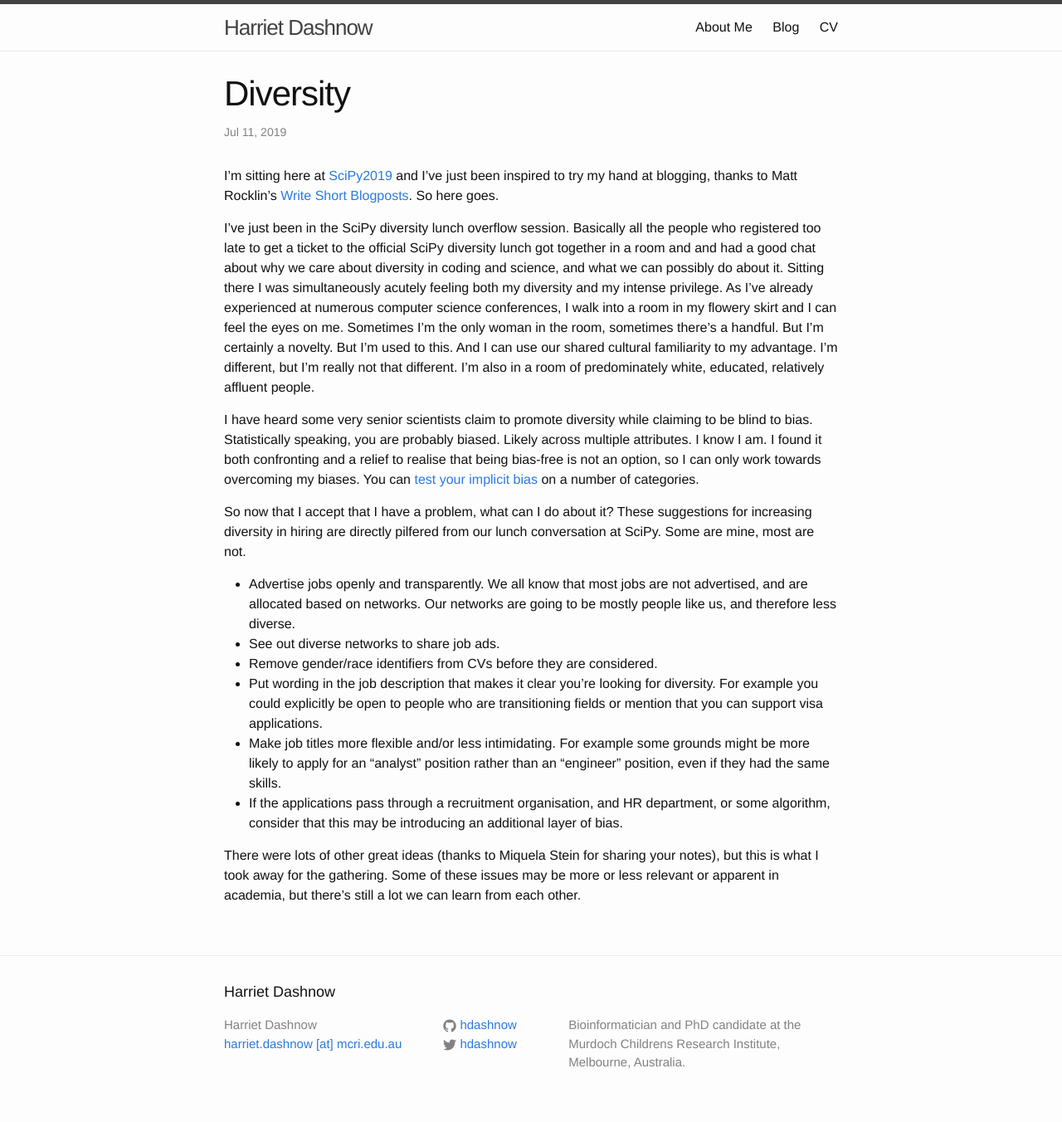
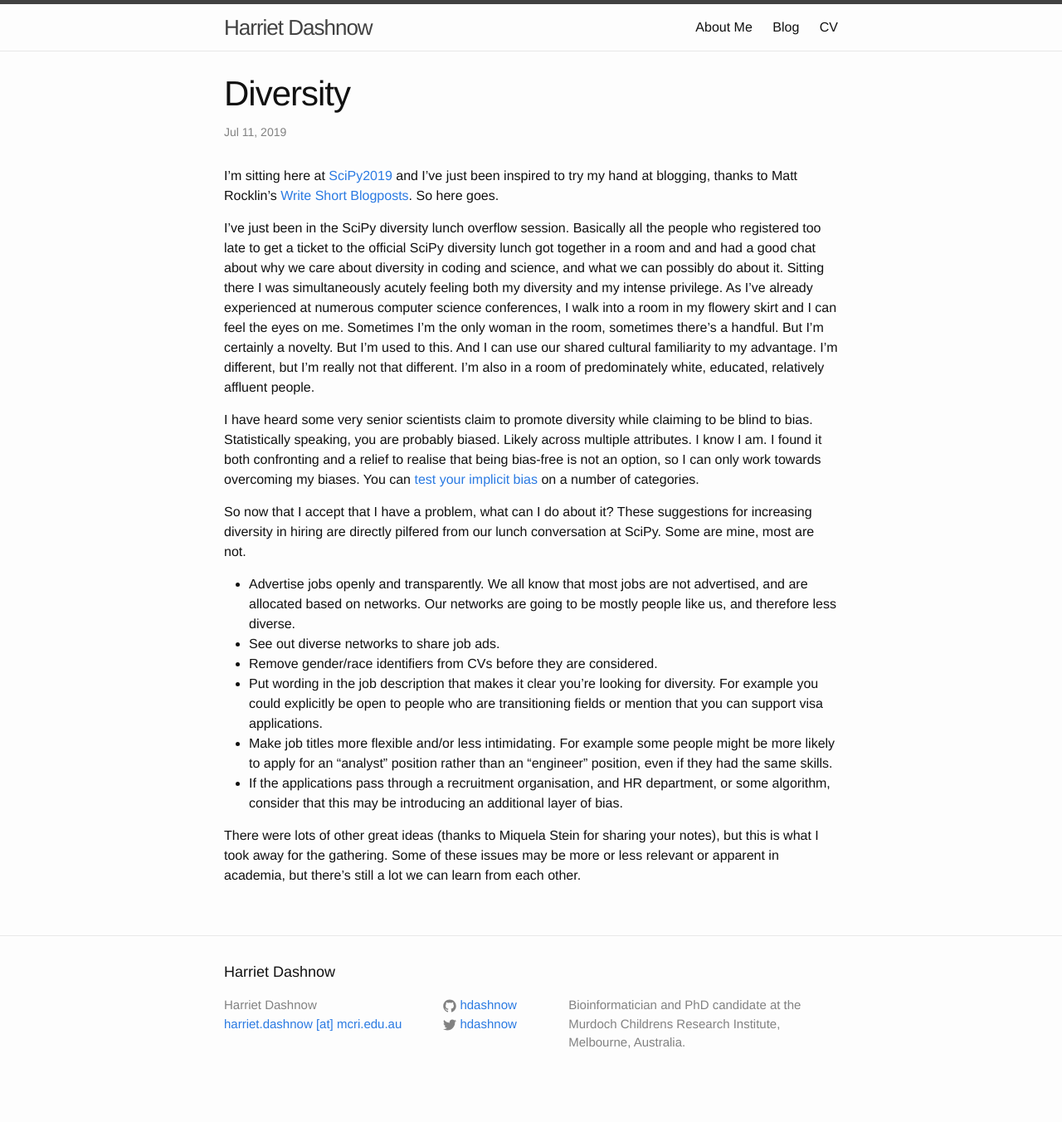
Before and after one commit to hdashnow/hdashnow.github.io, a Jekyll site: the page built from _posts/2019-07-11-diversity.md, in a window 1280 px wide. Shown: the whole page at 83% size. Built offline with Jekyll 4.4.1, drawn with Linux system fonts in a browser that asks for light colours; after the commit the page ends 1328 px from its top, so only the background shows below that.

Commit message:
fix typo in diversity blog

```diff
--- a/_posts/2019-07-11-diversity.md
+++ b/_posts/2019-07-11-diversity.md
@@ -16,7 +16,7 @@ So now that I accept that I have a problem, what can I do about it? These sugges
 - See out diverse networks to share job ads.
 - Remove gender/race identifiers from CVs before they are considered.
 - Put wording in the job description that makes it clear you're looking for diversity. For example you could explicitly be open to people who are transitioning fields or mention that you can support visa applications.
-- Make job titles more flexible and/or less intimidating. For example some grounds might be more likely to apply for an "analyst" position rather than an "engineer" position, even if they had the same skills.
+- Make job titles more flexible and/or less intimidating. For example some people might be more likely to apply for an "analyst" position rather than an "engineer" position, even if they had the same skills.
 - If the applications pass through a recruitment organisation, and HR department, or some algorithm, consider that this may be introducing an additional layer of bias.
 
 There were lots of other great ideas (thanks to Miquela Stein for sharing your notes), but this is what I took away for the gathering. Some of these issues may be more or less relevant or apparent in academia, but there's still a lot we can learn from each other.
```
